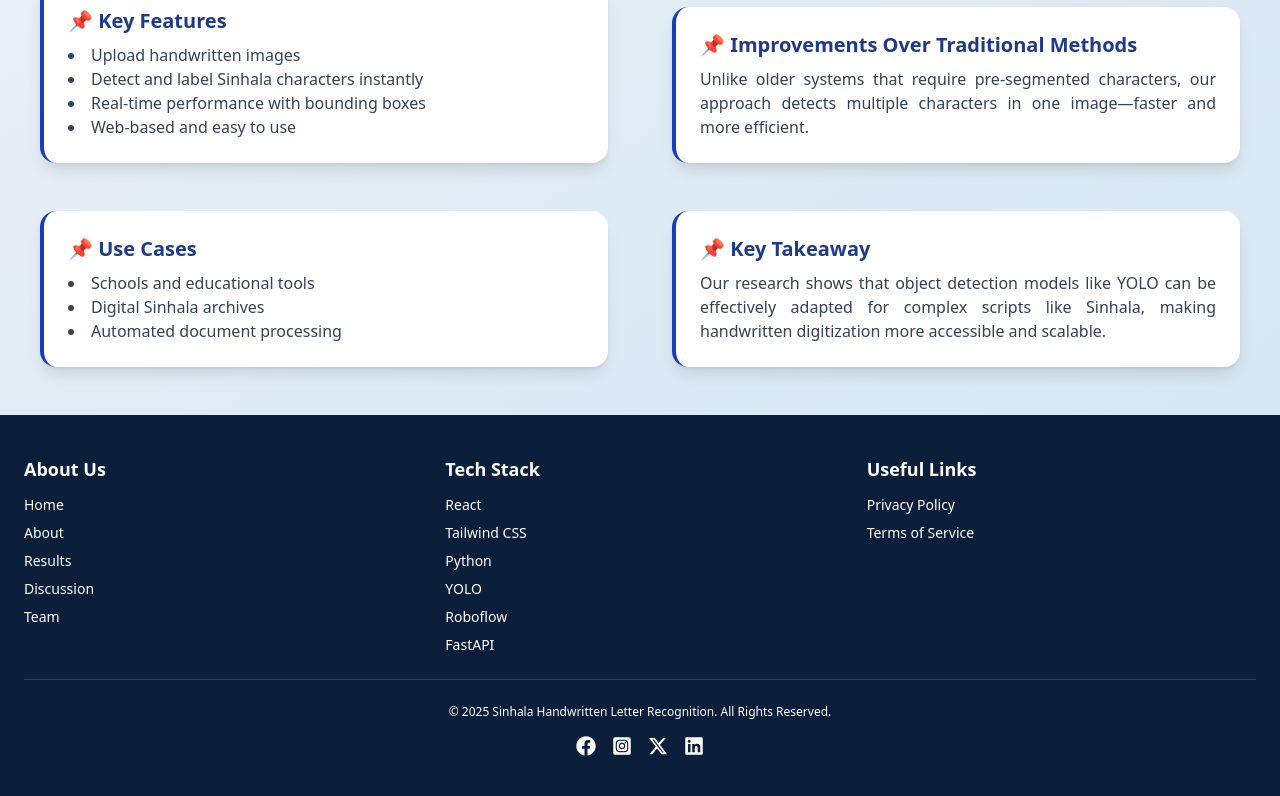
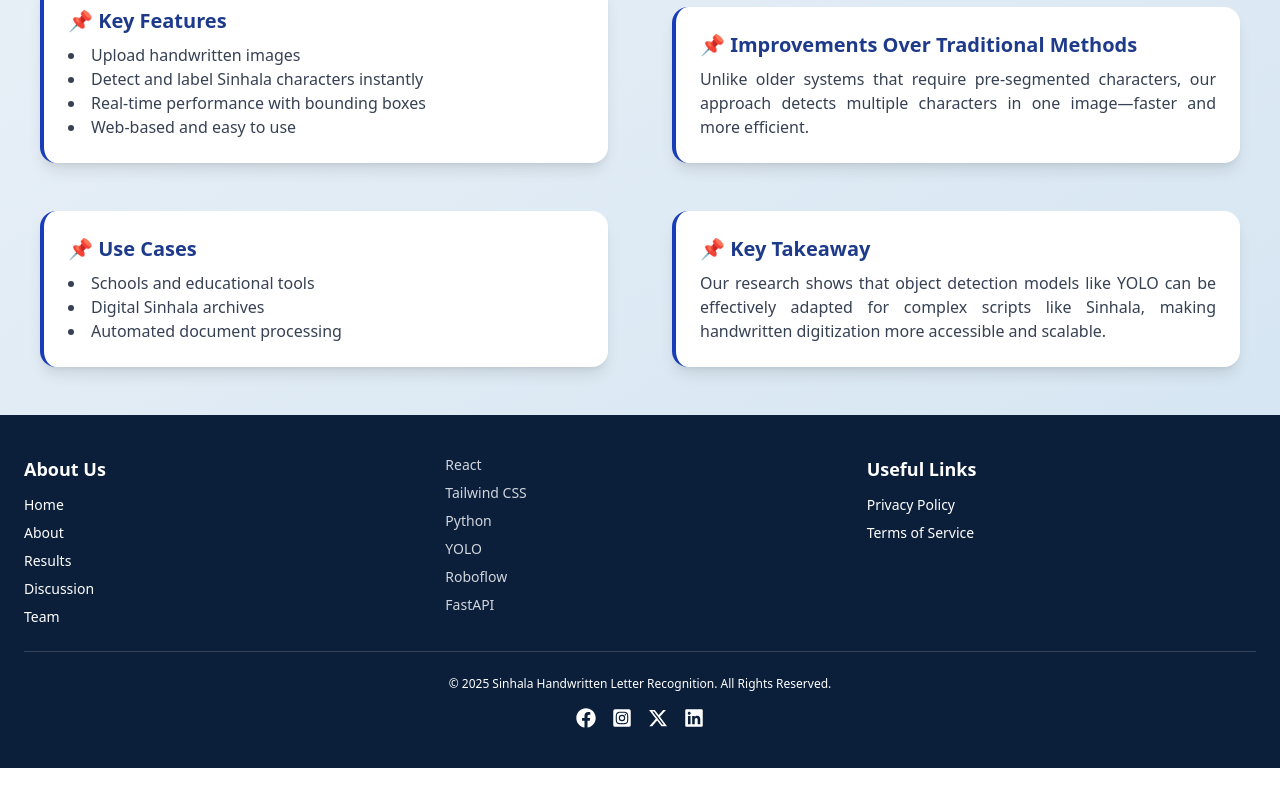
Before and after one commit to Hasintha-Darshana/Sinhala-handwritten, a React (Vite) app: page /discussion in a window 1280 px wide. Shown: the part 413-1209 px from the top of the page. After the commit the page ends 1181 px from the top, so only its background shows below. Built offline with nearby package versions, Linux system fonts and the light colour scheme.

Commit message:
edit footer

```diff
--- a/src/components/footer.jsx
+++ b/src/components/footer.jsx
@@ -19,17 +19,31 @@ export default function Footer() {
 </div>
 
         {/* Tech Stack */}
-        <div>
-          <h3 className="font-semibold text-lg mb-3">Tech Stack</h3>
-          <ul className="space-y-2">
-            <li>React</li>
-            <li>Tailwind CSS</li>
-            <li>Python</li>
-            <li>YOLO</li>
-            <li>Roboflow</li>
-            <li>FastAPI</li>
-          </ul>
-        </div>
+        <ul className="space-y-2 text-gray-300 ">
+          <li>
+            <a href="https://reactjs.org/" target="_blank" rel="noopener noreferrer">React</a>
+          </li>
+          <li>
+            <a href="https://tailwindcss.com/" target="_blank" rel="noopener noreferrer">Tailwind CSS</a>
+          </li>
+          <li>
+            <a href="https://www.python.org/" target="_blank" rel="noopener noreferrer">Python</a>
+          </li>
+          <li>
+            <a href="https://github.com/AlexeyAB/darknet" target="_blank" rel="noopener noreferrer">YOLO</a>
+          </li>
+          <li>
+            <a href="https://roboflow.com/" target="_blank" rel="noopener noreferrer">Roboflow</a>
+          </li>
+          <li>
+            <a href="https://fastapi.tiangolo.com/" target="_blank" rel="noopener noreferrer">FastAPI</a>
+          </li>
+        </ul>
+
+
+
+
+
 
         {/* Useful Links */}
         <div>
```
